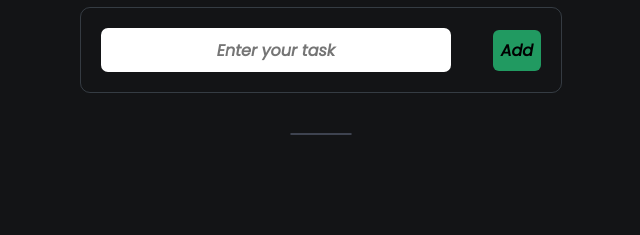
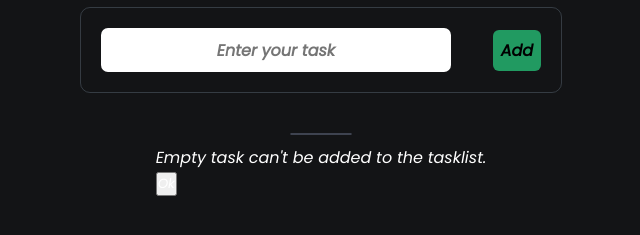
Before and after one commit to Dilip19IT19/ToDo-List, a plain HTML site: page index.html in a window 1280 px wide. Shown: the part 169-404 px from the top of the page, without its empty margins (319-959 px from the left). Drawn offline with nearby package versions, Linux system fonts and the light colour scheme.

Commit message:
Update index.html

```diff
--- a/index.html
+++ b/index.html
@@ -46,7 +46,10 @@
 
     </div>
 
-
+     <div class="warning">
+     <p> Empty task can't be added to the tasklist.</p>
+      <button>Ok</button>
+    </div>
 
 
   </div>
```
